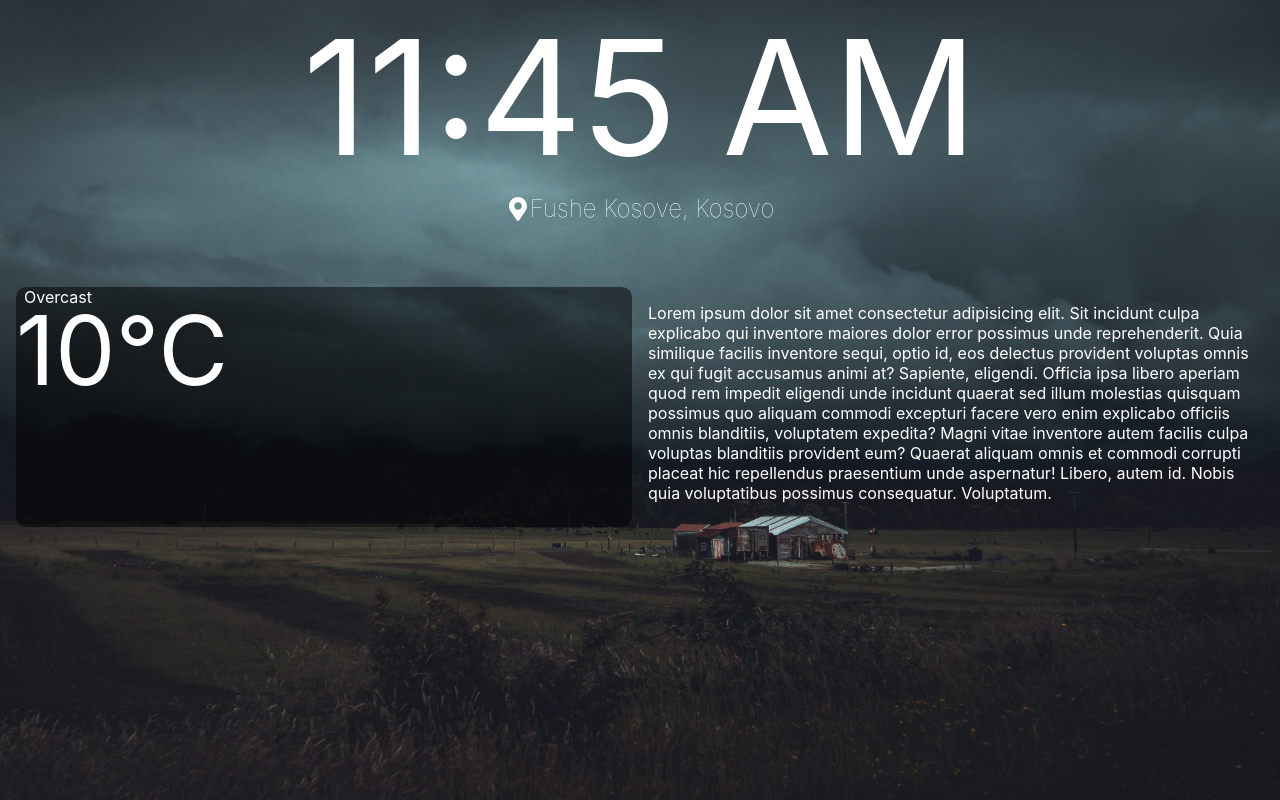
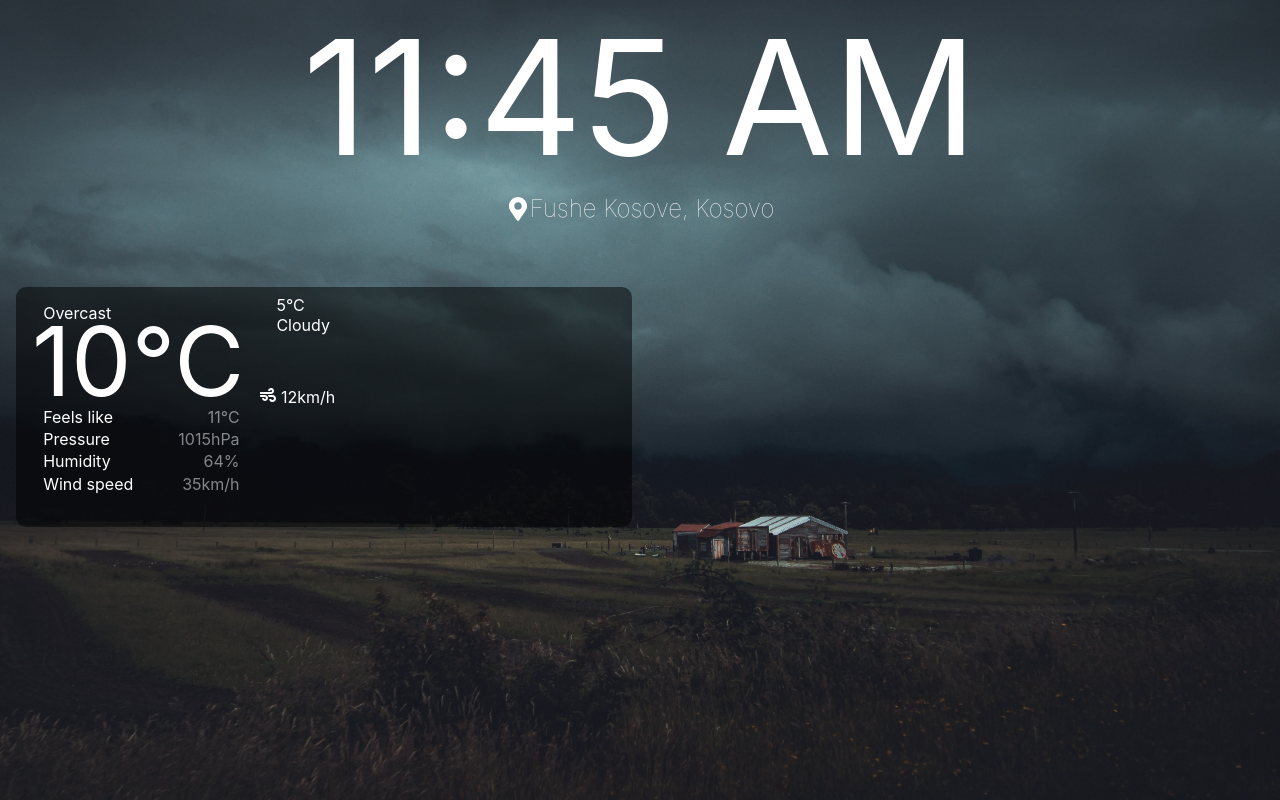
Before and after one commit to downred/Today-browser-dashboard, a React (Create React App) app: page / in a window 1280 px wide. Built offline with nearby package versions, Linux system fonts and the light colour scheme.

Commit message:
add weather details to weather container

```diff
--- a/src/App.css
+++ b/src/App.css
@@ -28,7 +28,6 @@
 }
 
 span {
-  /* padding: 3px; */
   pointer-events: none;
   -webkit-user-select: none;
   -moz-user-select: none;
--- a/src/App.js
+++ b/src/App.js
@@ -16,7 +16,7 @@ function App() {
       <div className="pg-bottom">
         <CurrentWeather />
         <div className="test">
-          <p>Lorem ipsum dolor sit amet consectetur adipisicing elit. Sit incidunt culpa explicabo qui inventore maiores dolor error possimus unde reprehenderit. Quia similique facilis inventore sequi, optio id, eos delectus provident voluptas omnis ex qui fugit accusamus animi at? Sapiente, eligendi. Officia ipsa libero aperiam quod rem impedit eligendi unde incidunt quaerat sed illum molestias quisquam possimus quo aliquam commodi excepturi facere vero enim explicabo officiis omnis blanditiis, voluptatem expedita? Magni vitae inventore autem facilis culpa voluptas blanditiis provident eum? Quaerat aliquam omnis et commodi corrupti placeat hic repellendus praesentium unde aspernatur! Libero, autem id. Nobis quia voluptatibus possimus consequatur. Voluptatum.</p>
+          <p></p>
         </div>
       </div>
     </div>
--- a/src/components/current-weather.jsx
+++ b/src/components/current-weather.jsx
@@ -1,4 +1,5 @@
 import "./modules/current-weather.css";
+import { FaWind } from "react-icons/fa";
 
 const CurrentWeather = () => {
   return (
@@ -6,6 +7,31 @@ const CurrentWeather = () => {
       <div className="weather">
         <span className="description">Overcast</span>
         <span className="temp">10°C</span>
+        <div className="details">
+          <span>Feels like</span>
+          <span className="detail">11°C</span>
+        </div>
+        <div className="details">
+          <span>Pressure</span>
+          <span className="detail">1015hPa</span>
+        </div>
+        <div className="details">
+          <span>Humidity</span>
+          <span className="detail">64%</span>
+        </div>
+        <div className="details">
+          <span>Wind speed</span>
+          <span className="detail">35km/h</span>
+        </div>
+      </div>
+      <div className="more-details">
+        <div className="hourly">
+          <div className="hour">
+            <span className="hourly-temp">5°C</span>
+            <span className="hourly-desc">Cloudy</span>
+            <span><FaWind></FaWind> 12km/h</span>
+          </div>
+        </div>
       </div>
     </div>
   );
--- a/src/components/modules/current-weather.css
+++ b/src/components/modules/current-weather.css
@@ -2,20 +2,70 @@
   min-height: 7rem;
   display: flex;
   height: 100%;
-  background-color: rgba(0, 0, 0, .5);
+  background-color: rgba(0, 0, 0, 0.5);
   border-radius: 10px;
-  flex-wrap: wrap;
 }
 
 .temp {
   font-size: 6rem;
+  line-height: 1;
+  /* flex-grow: 1; */
 }
 
 .description {
-  padding-left: .5rem;
+  padding-left: 0.7rem;
+  line-height: 0;
+}
+
+.details {
+  line-height: 1;
+  width: 100%;
+  padding-left: .7rem;
+  display: flex;
+  justify-content: space-between;
+}
+
+.detail {
+  padding-right: 1rem;
+  padding-bottom: .4rem;
+  color: rgba(255, 255, 255, 0.5);
 }
 
 .weather {
-  display: grid;
-  grid-template-rows: 2% 98%;
+  /* border: 2px solid red; */
+  padding: 1.6rem 1rem;
+  display: flex;
+  flex-direction: column;
+  flex-wrap: wrap;
+  min-width: auto;
 }
+
+.more-details {
+  width: 100%;
+  display: flex;
+  flex-direction: column;
+}
+
+.hourly {
+  display: flex;
+  flex-direction: row;
+  min-height: 50%;
+}
+
+.hour {
+  display: flex;
+  flex-direction: column;
+  justify-content: center;
+  /* margin: 1rem; */
+}
+
+.hourly-temp {
+  padding-left: 1rem;
+  padding-top: .5rem;
+}
+
+.hourly-desc {
+  padding-left: 1rem;
+  padding-right: 1rem;
+  flex: 3;
+}
```
